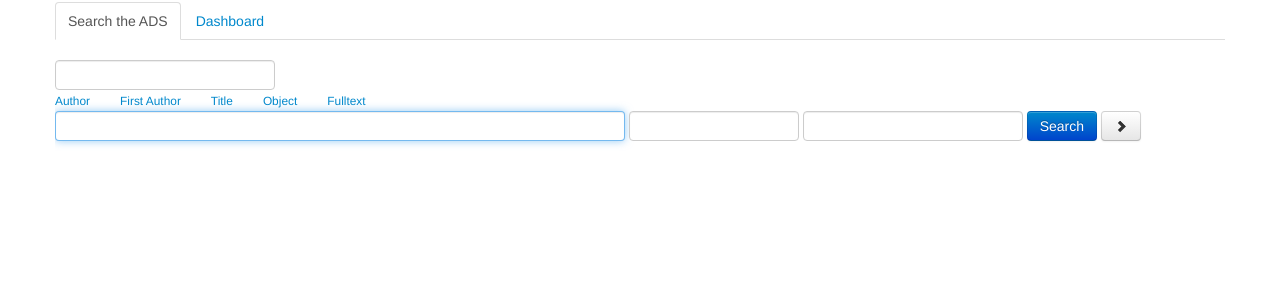
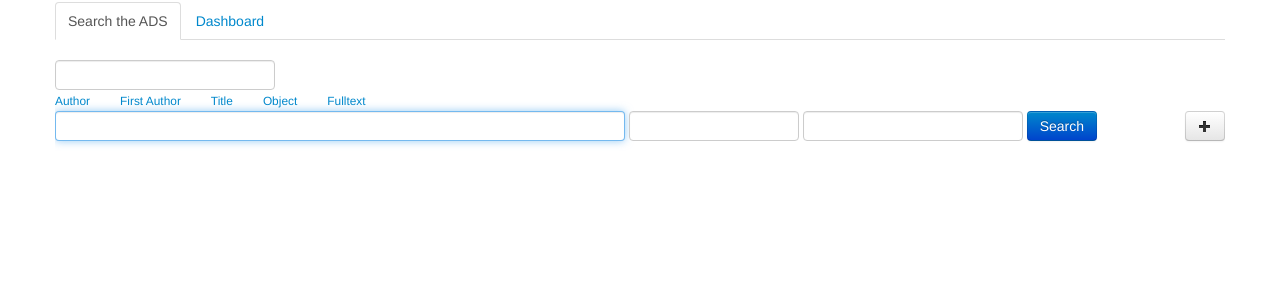
Before and after one commit to adsabs/adsabs, a Python web app: template adsabs/templates/index/main_page.html in a window 1280 px wide. Shown: the part 134-435 px from the top of the page. Run offline with Jinja, Linux system fonts and the light colour scheme; the template is opened without the code that fills it, so the values that code supplies are empty, except form fields; form fields are guessed from the names that the template uses; some libraries are stand-ins or nearby versions.

Commit message:
Changed (again) the more option button

```diff
--- a/adsabs/static/js/query_form.js
+++ b/adsabs/static/js/query_form.js
@@ -10,12 +10,12 @@ function search_form_drawer_manager(obj_drower, obj_drawer_handler)
 		//I check if the drawer is visible or not
 		if ($(obj_drower).is(":visible"))
 		{
-			$(obj_drawer_handler).html('<i class="icon-chevron-down"></i>');
+			$(obj_drawer_handler).html('<i class="icon-minus"></i>');
 			$(obj_drawer_handler).attr('title', 'less options');
 		}
 		else
 		{
-			$(obj_drawer_handler).html('<i class="icon-chevron-right"></i>');
+			$(obj_drawer_handler).html('<i class="icon-plus"></i>');
 			$(obj_drawer_handler).attr('title', 'more options');
 		}
 	});
--- a/adsabs/templates/macros/search_macros.html
+++ b/adsabs/templates/macros/search_macros.html
@@ -16,7 +16,7 @@
 	        {{ form.db_key(class="span2") }}
 	        {{ form.sort_type() }}
 	        <button class="btn btn-primary">Search</button>
-	        <span class="btn" onclick="search_form_drawer_manager($('#advanced_options'), $(this))" id="drawer_handler" title="more options"><i class="icon-chevron-right"></i></span>
+	        <span class="btn pull-right" onclick="search_form_drawer_manager($('#advanced_options'), $(this))" id="drawer_handler" title="more options"><i class="icon-plus"></i></span>
 	        <div id="advanced_options" class="row">
 	        	{# { form.sort_dir() } #}
 
```
